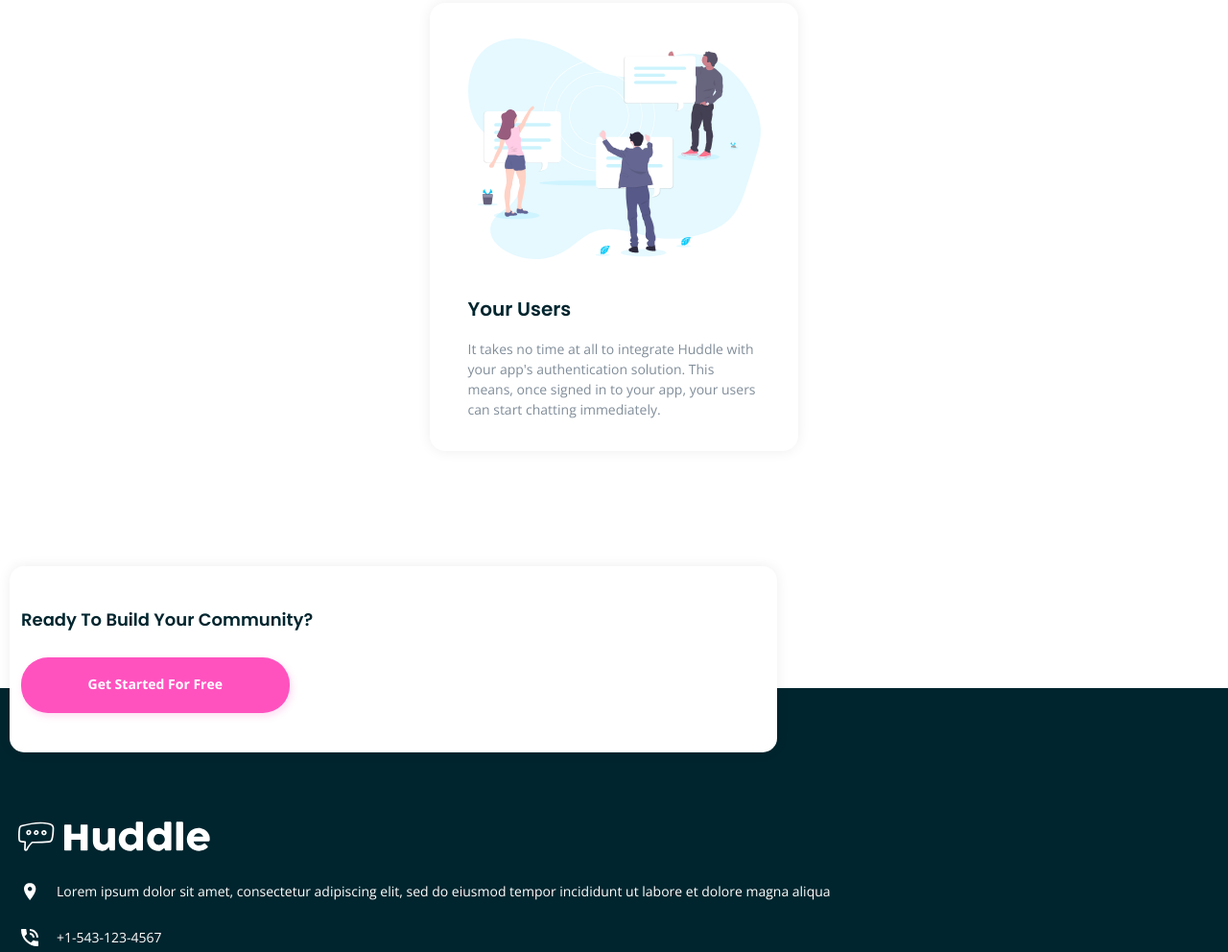
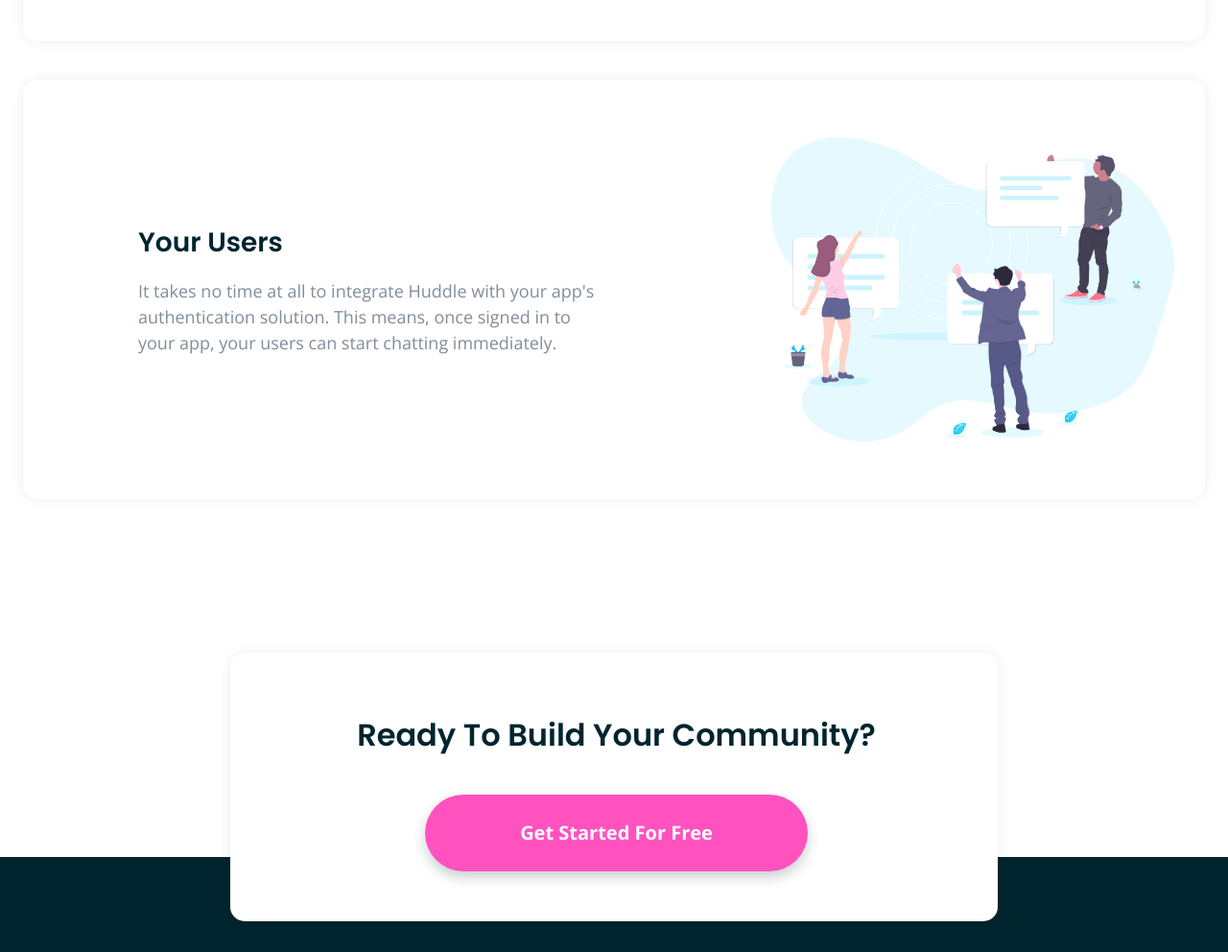
Before and after one commit to WesselKonstantinov/huddle-landing-page-with-alternate-featuring-blocks, a plain HTML site: page index.html in a window 1280 px wide. Shown: the part 1737-2729 px from the top of the page at 96% size. Drawn offline with nearby package versions, Linux system fonts and the light colour scheme.

Commit message:
Style cards section for desktop

```diff
--- a/index.html
+++ b/index.html
@@ -63,7 +63,7 @@
         </div>
         <h2 class="sr-only">Our features</h2>
         <ul role="list" class="feature-card-stack">
-          <li role="listitem" class="feature-card">
+          <li role="listitem" class="feature-card feature-card--reverse">
             <div class="feature-card__frame">
               <img
                 src="./images/illustration-grow-together.svg"
@@ -101,7 +101,7 @@
               </p>
             </div>
           </li>
-          <li role="listitem" class="feature-card">
+          <li role="listitem" class="feature-card feature-card--reverse">
             <div class="feature-card__frame">
               <img
                 src="./images/illustration-your-users.svg"
--- a/styles.css
+++ b/styles.css
@@ -225,6 +225,7 @@ h4 {
 
 .cta--medium {
   padding: 0.78125rem 3.09375rem;
+  box-shadow: 0 0.1875rem 0.4375rem rgb(0 37 46 / 0.22);
   font-size: 0.625rem;
   line-height: 1.5;
 }
@@ -308,10 +309,7 @@ h4 {
 .cta-card {
   padding: 2.5625rem 0.75rem;
   margin-top: 5rem;
-  margin-inline: -0.625rem;
   position: relative;
-  max-width: 50rem;
-  align-self: stretch;
   background-color: var(--color-white);
   border-radius: 0.9375rem;
   box-shadow: 0 0 0.875rem rgb(0 0 0 / 0.07);
@@ -462,6 +460,13 @@ h4 {
     border-radius: 1.5rem;
   }
 
+  .cta--medium {
+    padding: 1.5625rem 6.21875rem;
+    border-radius: 3rem;
+    box-shadow: 0 0.375rem 0.8125rem rgb(0 37 46 / 0.22);
+    font-size: 1.25rem;
+  }
+
   .cta--secondary {
     box-shadow: 0 0.1875rem 0.6875rem rgb(0 0 0 / 0.1);
   }
@@ -493,6 +498,53 @@ h4 {
   }
 
   .hero__frame {
-    flex-basis: 53.5%;
+    flex-basis: 56%;
+  }
+
+  .feature-card-stack {
+    padding-top: 10rem;
+  }
+
+  .feature-card {
+    padding: 3.75rem 2rem 3.75rem 7.5rem;
+    max-width: 77rem;
+    flex-direction: row;
+    justify-content: space-between;
+    align-items: center;
+  }
+
+  .feature-card--reverse {
+    flex-direction: row-reverse;
+  }
+
+  .feature-card__info {
+    max-width: 30.5rem;
+  }
+
+  .feature-card__title {
+    font-size: 1.75rem;
+  }
+
+  .feature-card__text {
+    font-size: inherit;
+  }
+
+  .feature-card__frame {
+    flex-basis: 26.25rem;
+  }
+
+  .cta-card {
+    padding: 3.5rem 7.9375rem 3.25rem 8.25rem;
+    margin-top: 7.5rem;
+    text-align: center;
+  }
+
+  .cta-card > * + * {
+    margin-top: 2rem;
+  }
+
+  .cta-card__title {
+    font-size: 2rem;
+    line-height: 1.875;
   }
 }
```
